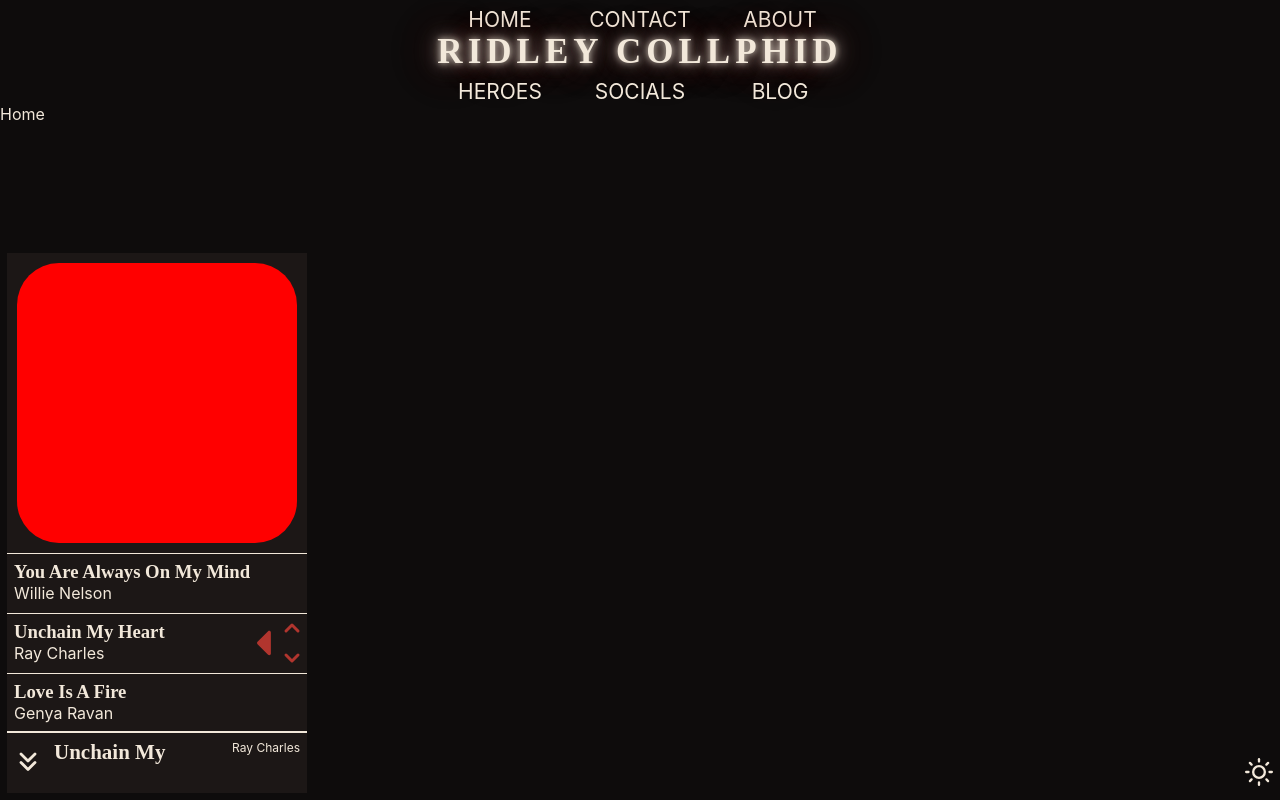
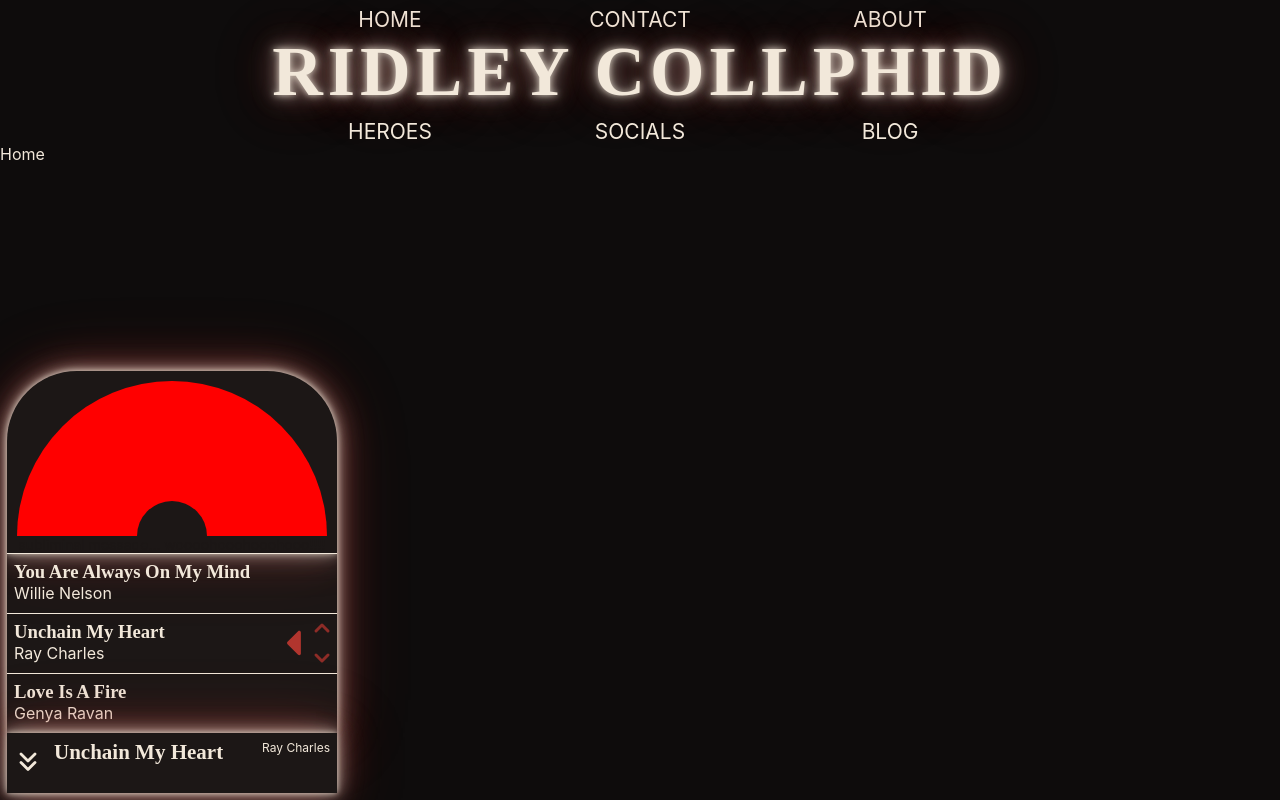
Before and after one commit to DougieHawes42/ridley-colluphid-music-client, a React (Create React App) app: page /#/ in a window 1280 px wide. Built offline with nearby package versions, Linux system fonts and the light colour scheme.

Commit message:
added command for deployment

```diff
--- a/package.json
+++ b/package.json
@@ -3,7 +3,8 @@
   "version": "1.0.0",
   "main": "index.js",
   "scripts": {
-    "start": "react-scripts start"
+    "start": "react-scripts start",
+    "build": "react-scripts build"
   },
   "keywords": [],
   "author": "",
--- a/src/App.js
+++ b/src/App.js
@@ -6,26 +6,19 @@ import "./display/style/style.scss";
 // components
 // layout
 import Header from "./components/layout/Header";
-import ModeToggle from "./components/layout/ModeToggle";
 import MusicPlayer from "./components/layout/MusicPlayer";
 // routes
 // public
 import Home from "./components/routes/public/Home";
 
 const App = () => {
-  const [darkmodeOn, setDarkmodeOn] = useState(true);
-
   return (
-    <div className={`app ${darkmodeOn ? "app-darkmode" : "app-lightmode"}`}>
-      <Header darkmode={darkmodeOn} />
+    <div className="app app-darkmode">
+      <Header />
       <Routes>
-        <Route path="/" element={<Home darkmode={darkmodeOn} />} />
+        <Route path="/" element={<Home />} />
       </Routes>
-      <MusicPlayer darkmode={darkmodeOn} />
-      <ModeToggle
-        onClick={() => setDarkmodeOn(!darkmodeOn)}
-        darkmode={darkmodeOn}
-      />
+      <MusicPlayer />
     </div>
   );
 };
--- a/src/components/layout/ModeToggle.js
+++ /dev/null
@@ -1,13 +0,0 @@
-import { FiMoon, FiSun } from "react-icons/fi";
-
-import "./style.scss";
-
-const ModeToggle = ({ onClick, darkmode }) => {
-  return (
-    <div className="mode-toggle" onClick={onClick}>
-      {darkmode ? <FiSun /> : <FiMoon />}
-    </div>
-  );
-};
-
-export default ModeToggle;
--- a/src/components/layout/MusicPlayer.js
+++ b/src/components/layout/MusicPlayer.js
@@ -59,8 +59,12 @@ const MusicPlayer = ({ darkmode }) => {
       >
         <div className="music-player-screen-container">
           <div className="music-player-screen"></div>
+          <div className="music-player-centre"></div>
         </div>
         <div className="music-player-songs-container">
+          <div className="music-player-songs-top-glow">
+            subliminal message... woooohooohooohooo!!!!
+          </div>
           <div className="music-player-songs-song">
             <h3 className="music-player-songs-song-title">
               {songs[songIndex == 0 ? songs.length - 1 : songIndex - 1].title}
--- a/src/components/layout/style.scss
+++ b/src/components/layout/style.scss
@@ -2,7 +2,7 @@
 
 .header {
   margin: 0 auto;
-  width: 420px;
+  width: 750px;
   .navbar {
     display: grid;
     grid-template-columns: repeat(3, 1fr);
@@ -11,14 +11,8 @@
     text-align: center;
     .header-title {
       font-family: $font01;
-      font-size: 35px;
+      font-size: 70px;
       letter-spacing: 5px;
-    }
-  }
-}
-.header-darkmode {
-  .header-title-container {
-    .header-title {
       text-shadow:
         0 0 6px rgba(242, 232, 218, 0.75),
         0 0 14px rgba(242, 232, 218, 0.55),
@@ -27,26 +21,6 @@
         0 0 70px rgba(177, 53, 46, 0.3);
     }
   }
-}
-.header-lightmode {
-  .header-title-container {
-    .header-title {
-      text-shadow:
-        0 1px 1px rgba(255, 255, 255, 0.75),
-        0 0 6px rgba(142, 44, 39, 0.55),
-        0 0 14px rgba(142, 44, 39, 0.35),
-        0 0 28px rgba(177, 53, 46, 0.25),
-        0 0 48px rgba(177, 53, 46, 0.15),
-        0 0 70px rgba(177, 53, 46, 0.12);
-    }
-  }
-}
-
-.mode-toggle {
-  bottom: 7px;
-  font-size: 28px;
-  position: absolute;
-  right: 7px;
 }
 
 .music-player {
@@ -57,28 +31,61 @@
     top: 0;
     width: 100%;
   }
+  .music-player-selection,
+  .music-player-collapsed {
+    background-color: $colour02;
+  }
   .music-player-selection {
+    border-radius: 70px 70px 0 0;
+    box-shadow:
+      0 0 6px rgba(242, 232, 218, 0.75),
+      0 0 14px rgba(242, 232, 218, 0.55),
+      0 0 26px rgba(242, 232, 218, 0.35),
+      0 0 40px rgba(177, 53, 46, 0.45),
+      0 0 70px rgba(177, 53, 46, 0.3);
     bottom: 67px;
     overflow: hidden;
     left: 7px;
-    max-height: 480px;
+    max-height: 510px;
     position: absolute;
     transition: max-height 0.5s cubic-bezier(0.4, 0, 0.2, 1);
-    width: 300px;
+    width: 330px;
     will-change: max-height;
     .music-player-screen-container {
-      min-height: 300px;
+      max-height: 165px;
+      overflow: hidden;
+      position: relative;
       padding: 10px;
       .music-player-screen {
         background-color: red;
-        border-radius: 42px;
-        height: 280px;
+        border-radius: 50%;
+        height: 310px;
+      }
+      .music-player-centre {
+        background-color: $colour02;
+        border-radius: 50%;
+        left: 130px;
+        min-height: 70px;
+        min-width: 70px;
+        position: absolute;
+        top: 130px;
       }
     }
     .music-player-songs-container {
-      max-height: 180px;
+      max-height: 200px;
       overflow: hidden;
       position: relative;
+      .music-player-songs-top-glow {
+        box-shadow:
+          0 0 6px rgba(242, 232, 218, 0.75),
+          0 0 14px rgba(242, 232, 218, 0.55),
+          0 0 26px rgba(242, 232, 218, 0.35),
+          0 0 40px rgba(177, 53, 46, 0.45),
+          0 0 70px rgba(177, 53, 46, 0.3);
+        color: $colour02;
+        font-size: 14px;
+        text-align: center;
+      }
       .music-player-songs-song {
         border-top-width: 1px;
         height: 60px;
@@ -90,12 +97,15 @@
         }
       }
       .music-player-songs-icons {
+        * {
+          color: $colour04;
+        }
         display: flex;
         height: 60px;
         justify-content: space-between;
         position: absolute;
         right: 0;
-        top: 60px;
+        top: 77px;
         .music-player-songs-icons-left {
           margin-right: -7px;
           margin-top: 9px;
@@ -121,13 +131,18 @@
     max-height: 0;
   }
   .music-player-collapsed {
-    border-top-width: 2px;
     bottom: 7px;
+    box-shadow:
+      0 0 6px rgba(242, 232, 218, 0.75),
+      0 0 14px rgba(242, 232, 218, 0.55),
+      0 0 26px rgba(242, 232, 218, 0.35),
+      0 0 40px rgba(177, 53, 46, 0.45),
+      0 0 70px rgba(177, 53, 46, 0.3);
     display: grid;
     grid-template-columns: 40px 1fr;
     left: 7px;
     position: absolute;
-    width: 300px;
+    width: 330px;
     .music-player-details-container {
       .music-player-details {
         .music-player-current-song {
@@ -137,7 +152,7 @@
           .music-player-current-song-title {
             font-size: 21px;
             max-height: 28px;
-            max-width: 150px;
+            max-width: 180px;
             overflow: hidden;
           }
           .music-player-current-song-artist {
@@ -155,57 +170,3 @@
     }
   }
 }
-
-.music-player-darkmode {
-  .music-player-selection,
-  .music-player-collapsed {
-    background-color: $colour02;
-  }
-  .music-player-selection {
-    .music-player-songs-container {
-      .music-player-songs-icons {
-        .music-player-songs-icons-left {
-          .music-player-songs-current-icon {
-            * {
-              color: $colour04;
-            }
-          }
-        }
-        .music-player-songs-icons-right {
-          .music-player-songs-scroll-icon {
-            * {
-              color: $colour04;
-            }
-          }
-        }
-      }
-    }
-  }
-}
-
-.music-player-lightmode {
-  .music-player-selection,
-  .music-player-collapsed {
-    background-color: $colour07;
-  }
-  .music-player-selection {
-    .music-player-songs-container {
-      .music-player-songs-icons {
-        .music-player-songs-icons-left {
-          .music-player-songs-current-icon {
-            * {
-              color: $colour04;
-            }
-          }
-        }
-        .music-player-songs-icons-right {
-          .music-player-songs-scroll-icon {
-            * {
-              color: $colour04;
-            }
-          }
-        }
-      }
-    }
-  }
-}
--- a/src/display/style/style.scss
+++ b/src/display/style/style.scss
@@ -1,9 +1,11 @@
 @import "./variables";
 
 * {
+  border-color: $colour03;
   border-style: solid;
   border-width: 0;
   box-sizing: border-box;
+  color: $colour03;
   font-family: $font02;
   margin: 0;
   text-decoration: none;
@@ -19,21 +21,6 @@ h6 {
 }
 
 .app {
+  background-color: $colour01;
   min-height: 100vh;
 }
-
-.app-darkmode {
-  * {
-    color: $colour03;
-  }
-  background-color: $colour01;
-  border-color: $colour03;
-}
-
-.app-lightmode {
-  * {
-    color: $colour08;
-  }
-  background-color: $colour06;
-  border-color: $colour08;
-}
```
